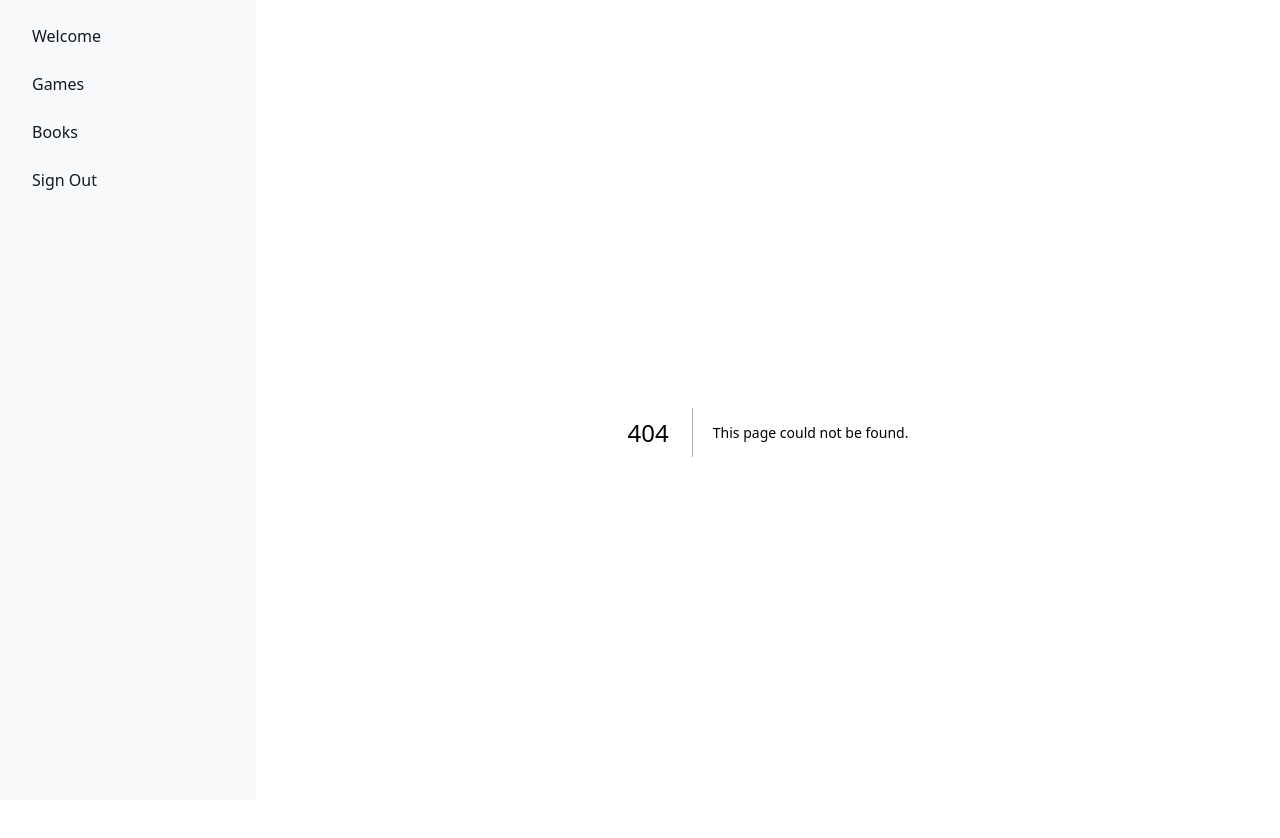
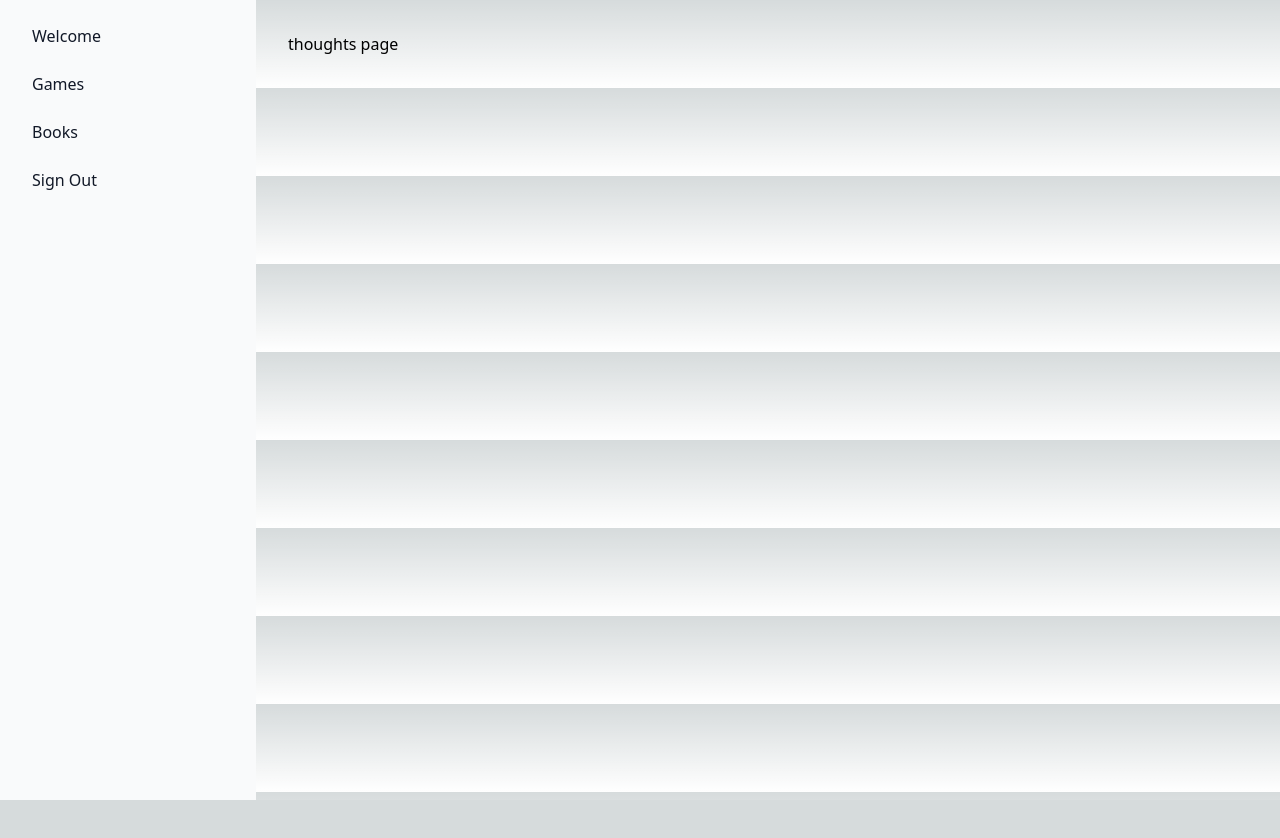
Before and after one commit to gajevski/OwnSpace, a Next.js app: page /thoughts in a window 1280 px wide. Before the commit this address had no page. Shown: the top 838 px of the page. After the commit the page ends 800 px from the top, so only its background shows below. Built offline with nearby package versions, Linux system fonts and the light colour scheme.

Commit message:
Add thoughts page

```diff
--- /dev/null
+++ b/app/thoughts/page.tsx
@@ -0,0 +1,5 @@
+export default function Thoughts() {
+    return (
+        <div>thoughts page</div>
+    )
+}
```
